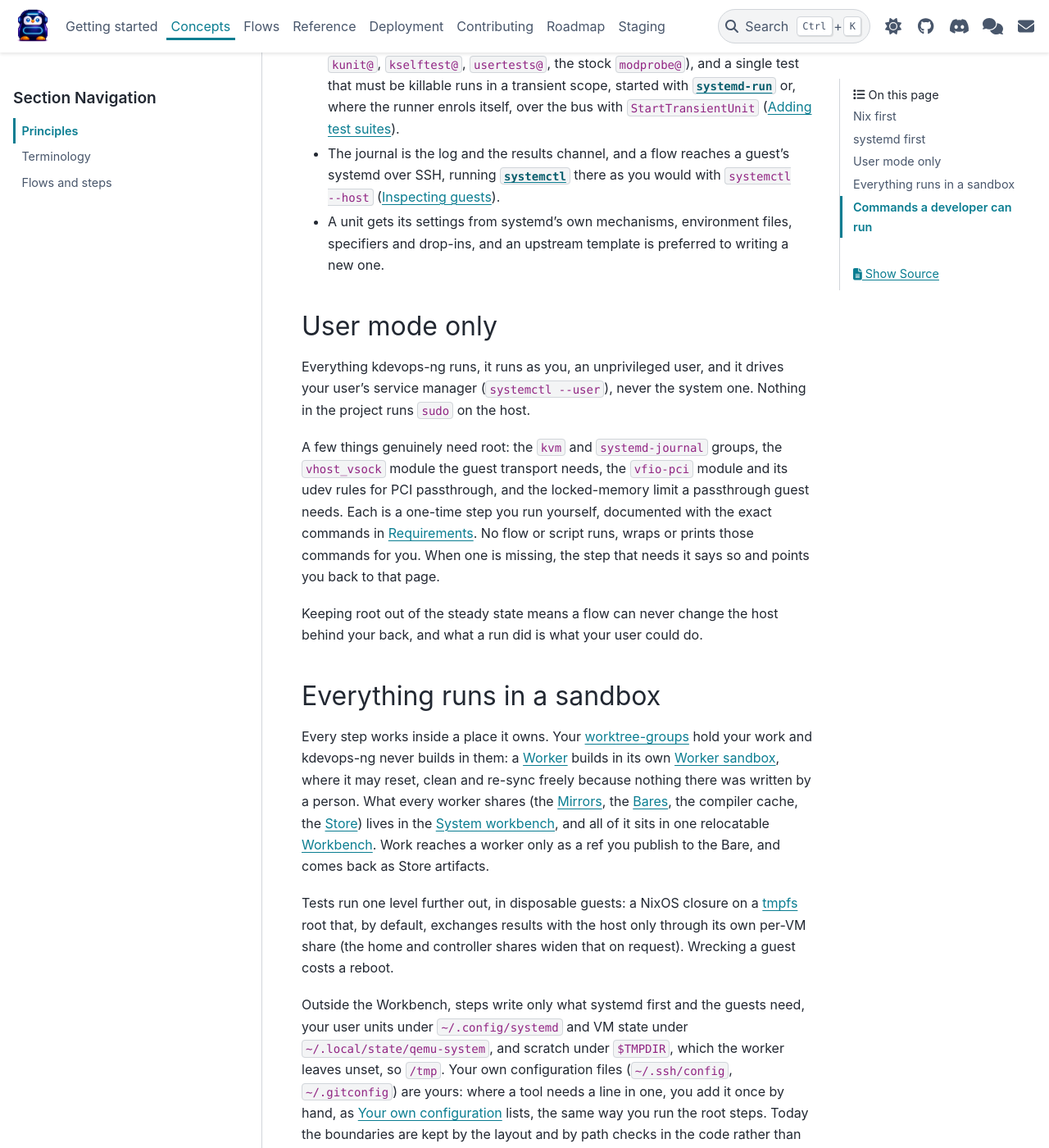
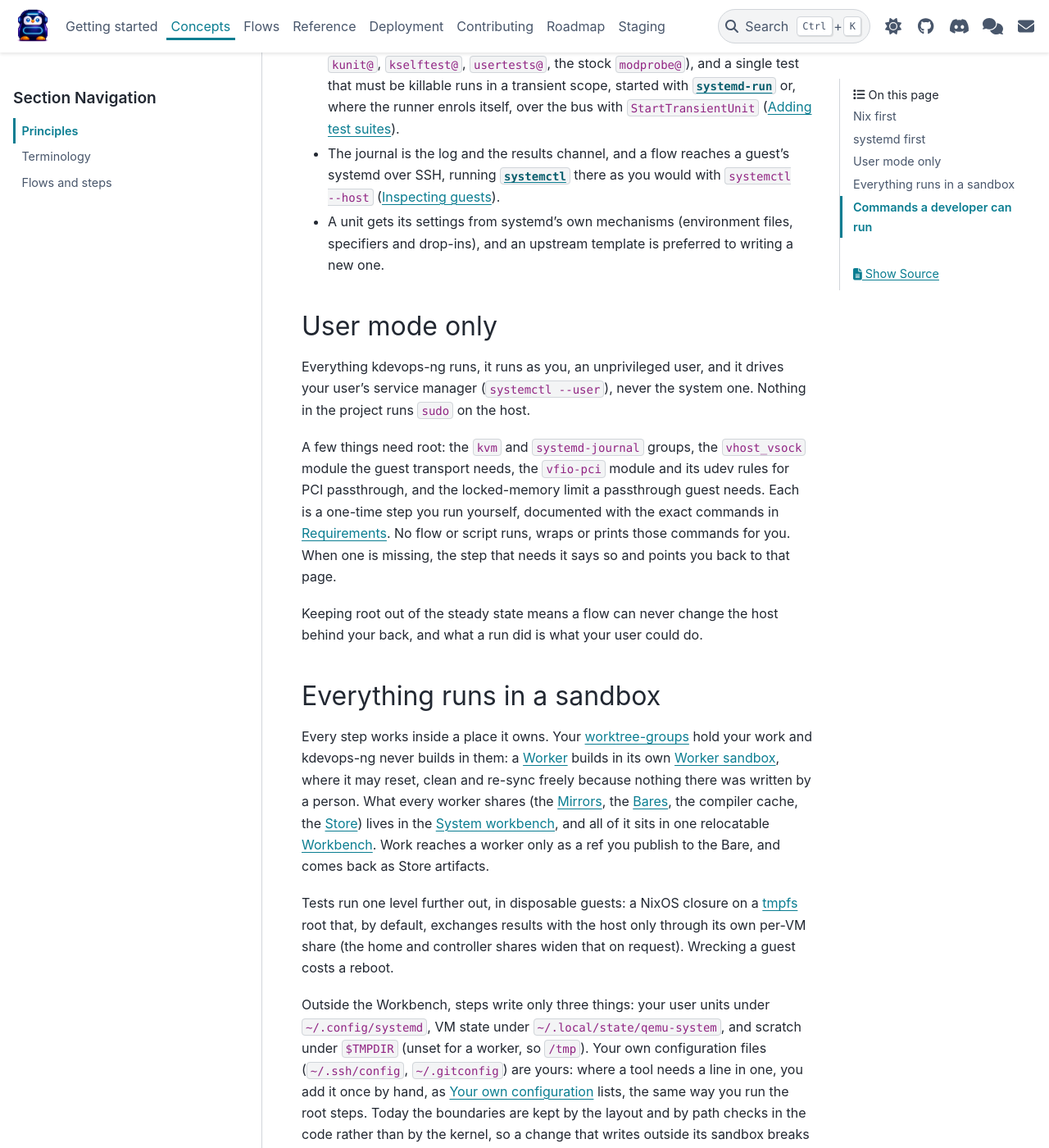
Before and after one commit to dagomez137/kdevops-ng, a Sphinx documentation site: the page built from docs/concepts/principles.rst, in a window 1280 px wide and 1400 px high, scrolled down 1347 px. Shown: the whole window at 82% size. Built offline with Sphinx 7.4.7 and the PyData theme 0.15.4, drawn with Linux system fonts in a browser that asks for light colours.

Commit message:
docs: untangle two comma lists on the principles page
"systemd's own mechanisms, environment files, specifiers and drop-ins"
read as four sources when the last three are the mechanisms, and the
paragraph on writing outside the Workbench strung its three places and
the $TMPDIR fallback into one comma chain. Bracket the first and count
the second.

Assisted-by: LLM
Signed-off-by: Daniel Gomez <da.gomez@kernel.org>

```diff
--- a/docs/concepts/principles.rst
+++ b/docs/concepts/principles.rst
@@ -61,8 +61,8 @@ In practice:
 - The journal is the log and the results channel, and a flow reaches a
   guest's systemd over SSH, running :cmd:`systemctl` there as you would
   with ``systemctl --host`` (:doc:`/flows/guests`).
-- A unit gets its settings from systemd's own mechanisms, environment
-  files, specifiers and drop-ins, and an upstream template is preferred to
+- A unit gets its settings from systemd's own mechanisms (environment
+  files, specifiers and drop-ins), and an upstream template is preferred to
   writing a new one.
 
 User mode only
@@ -72,13 +72,12 @@ Everything kdevops-ng runs, it runs as you, an unprivileged user, and it
 drives your user's service manager (``systemctl --user``), never the system
 one. Nothing in the project runs ``sudo`` on the host.
 
-A few things genuinely need root: the ``kvm`` and ``systemd-journal`` groups,
-the ``vhost_vsock`` module the guest transport needs, the ``vfio-pci`` module
-and its udev rules for PCI passthrough, and the locked-memory limit a
-passthrough guest needs. Each is a one-time step you run
-yourself, documented with the exact commands in
-:doc:`/getting-started/requirements`. No flow or script runs, wraps or
-prints those commands for you. When one is missing, the step that needs it
+A few things need root: the ``kvm`` and ``systemd-journal`` groups, the
+``vhost_vsock`` module the guest transport needs, the ``vfio-pci`` module and
+its udev rules for PCI passthrough, and the locked-memory limit a passthrough
+guest needs. Each is a one-time step you run yourself, documented with the exact
+commands in :doc:`/getting-started/requirements`. No flow or script runs, wraps
+or prints those commands for you. When one is missing, the step that needs it
 says so and points you back to that page.
 
 Keeping root out of the steady state means a flow can never change the host
@@ -101,16 +100,14 @@ Tests run one level further out, in disposable guests: a NixOS closure on a
 its own per-VM share (the home and controller shares widen that on request).
 Wrecking a guest costs a reboot.
 
-Outside the Workbench, steps write only what systemd first and the guests
-need, your user units under ``~/.config/systemd`` and VM state under
-``~/.local/state/qemu-system``, and scratch under ``$TMPDIR``, which the
-worker leaves unset, so ``/tmp``. Your own
+Outside the Workbench, steps write only three things: your user units under
+``~/.config/systemd``, VM state under ``~/.local/state/qemu-system``, and
+scratch under ``$TMPDIR`` (unset for a worker, so ``/tmp``). Your own
 configuration files (``~/.ssh/config``, ``~/.gitconfig``) are yours: where a
-tool needs a line in one, you add it once by hand, as
-:ref:`user-configuration` lists, the same way you run the root steps. Today
-the boundaries are kept by the layout and by path checks in the code rather
-than by the kernel, so a change that writes outside its sandbox breaks this
-rule even where nothing stops it.
+tool needs a line in one, you add it once by hand, as :ref:`user-configuration`
+lists, the same way you run the root steps. Today the boundaries are kept by the
+layout and by path checks in the code rather than by the kernel, so a change
+that writes outside its sandbox breaks this rule even where nothing stops it.
 
 Commands a developer can run
 ============================
@@ -126,8 +123,7 @@ The goal is that a failed run never needs kdevops-ng to reproduce: the job log
 is the recipe. Where a step still falls short (an environment it sets without
 printing, a file it renders in Python, a shell string it hands to ``sh -c``),
 that is a bug to fix, and the plan for generating every step's commands from
-one place is in
-``notes/plans/command-plans.md``.
+one place is in ``notes/plans/command-plans.md``.
 
 .. _Nix: https://nixos.org
 .. _systemd: https://systemd.io
```
